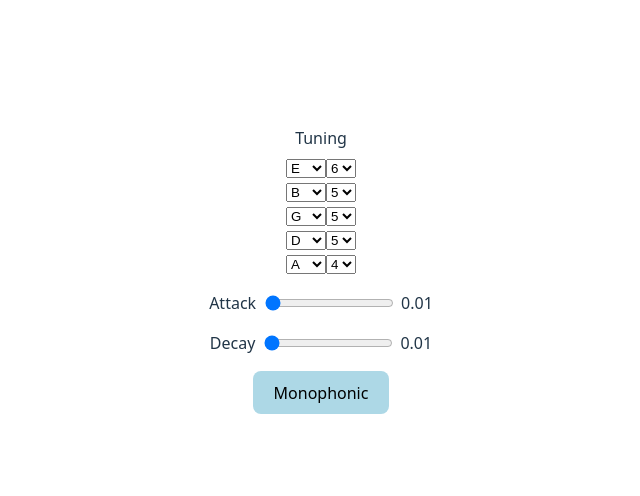
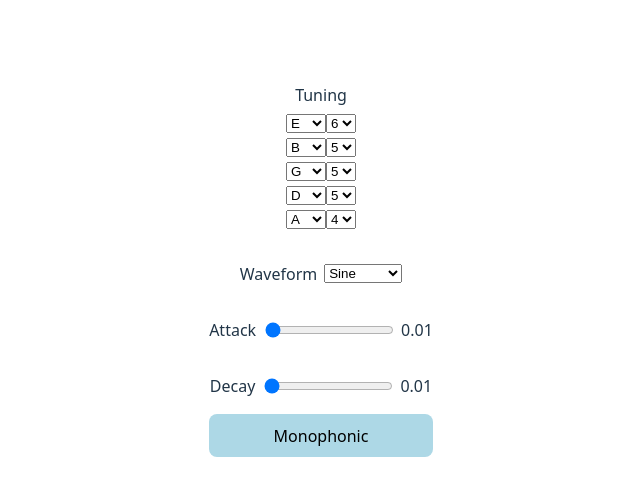
Before and after one commit to ryanwmichaud/typing, a website built with Vite: page index.html in a window 1280 px wide. Shown: the part 170-666 px from the top of the page, without its empty margins (319-959 px from the left). Built offline with nearby package versions, Linux system fonts and the light colour scheme.

Commit message:
waveform gui selector

```diff
--- /dev/null
+++ b/src/components/dropDown.ts
@@ -0,0 +1,11 @@
+export function setupDropDown(select: HTMLSelectElement, initValue: OscillatorType, onChange: (value: OscillatorType)=>void) {
+
+    select.addEventListener('change', ()=>{
+        const value = select.value as OscillatorType
+        onChange(value)
+    })
+
+    //init
+    onChange(initValue)
+
+}
--- a/src/main.ts
+++ b/src/main.ts
@@ -4,18 +4,29 @@ import {setupSlider} from './components/slider.ts'
 import {keyToFreq, updateKeyToFreq, pitchedNote, defaultTuning} from   './freq.ts'
 import { setupToggleButon } from './components/toggleButton.ts'
 import { setUpNoteSelector } from './components/noteSelector.ts'
+import { setupDropDown } from './components/dropDown.ts'
 
 const html = /*html*/`
   <div>
     <input class='textbox'>
     <div class='content'>
         <p class='tuning-header'>Tuning</p>
-        <div class="tuning" id="tuning-element">
+        <div class="tuning-element" id="tuning-element">
           <div></div>
           <div></div>
           <div></div>
           <div></div>
           <div></div>
+        </div>
+
+        <div class='waveform-element'>
+          <label class='waveform-label'>Waveform</label>
+          <select id='waveform-select'>
+            <option value="sine">Sine</option>
+            <option value="square">Square</option>
+            <option value="triangle">Triangle</option>
+            <option value="sawtooth">Sawtooth</option>
+          </select>
         </div>
 
         <div id='atack-element' class='slider-element'>
@@ -57,10 +68,10 @@ const audioCtx = new AudioContext()
 type note = [  OscillatorNode, GainNode ]
 
 const activeNoteMap = new Map<string, note>()
-let vibrato = false
 let decay = 0.01
 let attack = 0.01
 let monophonic = true
+let waveform: OscillatorType = 'sine'
 
 
 
@@ -91,7 +102,7 @@ const handleKeydown = (e: KeyboardEvent)=>{
     const currTime = audioCtx.currentTime
     const osc = audioCtx.createOscillator()
     const gain = audioCtx.createGain()
-    osc.type = 'sine'
+    osc.type = waveform
     osc.frequency.setValueAtTime(freq, currTime)
     osc.connect(gain)
     gain.connect(audioCtx.destination)
@@ -155,10 +166,12 @@ const decaySlider = document.getElementById('decay-slider') as HTMLInputElement
 const decayValue = document.getElementById('decay-value') as HTMLParagraphElement
 const monophonicButton = document.getElementById('monophonic-button') as HTMLButtonElement
 const tuningElement = document.getElementById('tuning-element') as HTMLElement
+const waveformSelect = document.getElementById('waveform-select') as HTMLSelectElement
 Array.from(tuningElement.children).forEach((child, index) => {
   const htmlChild = child as HTMLElement
   setUpNoteSelector(htmlChild, index, defaultTuning[index] )
 });
+setupDropDown(waveformSelect, waveform, (value: OscillatorType)=> {waveform = value})
 setupSlider(attackSlider, attackValue, (value: number)=>{attack = value})
 setupSlider(decaySlider, decayValue, (value: number)=>{decay = value})
 setupToggleButon(monophonicButton, true, (newState: boolean)=> {monophonic = newState})
--- a/src/style.css
+++ b/src/style.css
@@ -38,6 +38,8 @@ body {
 .content{
   width: 100%;
   margin-top: 10vh;
+  display: flex;
+  flex-direction: column;
 }
 
 .textbox{
@@ -60,11 +62,14 @@ p{
   margin: 0;
 }
 
-.tuning-header{
-  margin-bottom: 5px;
+
+.tuning-element{
+  margin-top: 3px;
+  margin-bottom: 2vh
 }
 
-.slider-element{
+
+.slider-element, .waveform-element{
   display: flex;
   flex-direction: row;
   align-items: center;
@@ -76,7 +81,7 @@ p{
 .slider{
   margin-right: 7px;
 }
-.slider-label{
+.slider-label, .waveform-label{
   margin-right: 7px;
 }
 
```
